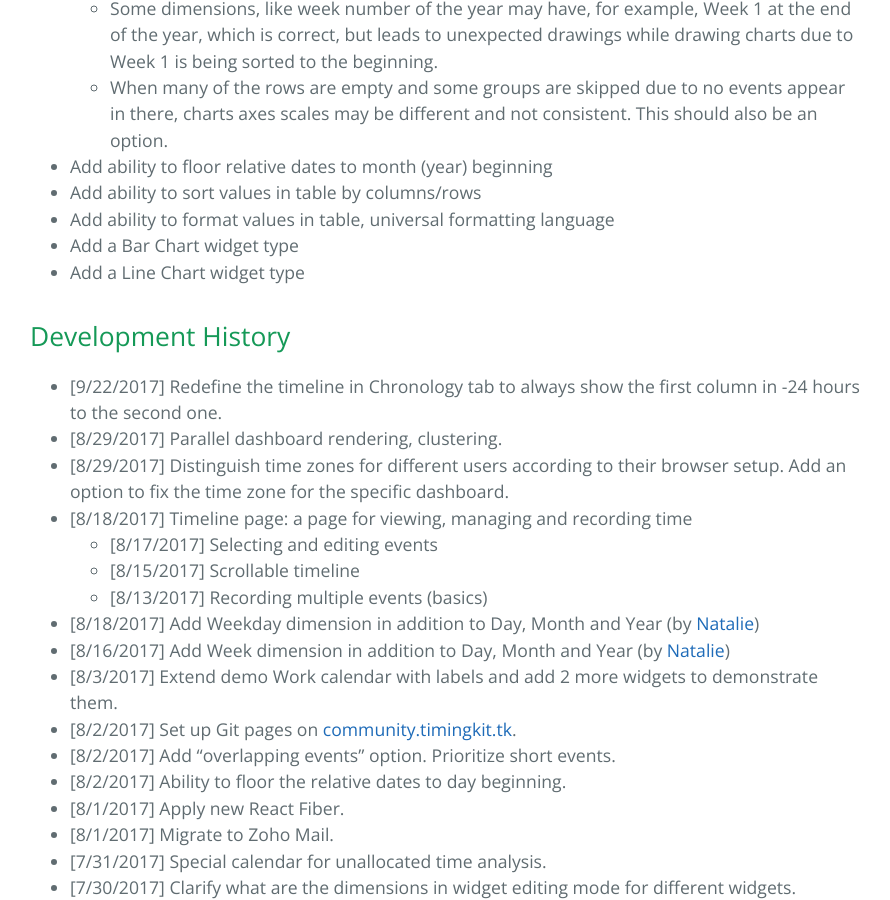
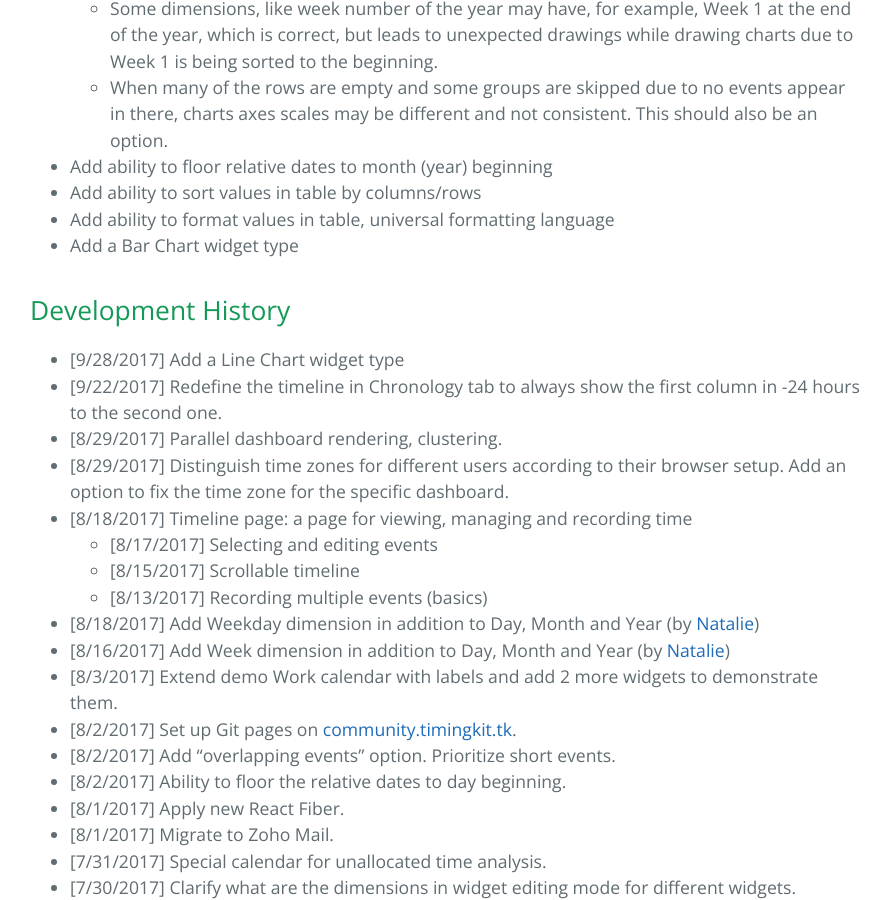
Before and after one commit to nikitaeverywhere/timingkit-community, a Jekyll site: the page built from docs/roadmap.md, in a window 1280 px wide and 900 px high, scrolled down 851 px. Shown: the whole window, without its empty margins (194-1084 px from the left). Built offline with Jekyll 4.4.1, drawn with Linux system fonts in a browser that asks for light colours.

Commit message:
[Upd] Roadmap

```diff
--- a/docs/roadmap.md
+++ b/docs/roadmap.md
@@ -21,11 +21,11 @@ Development Roadmap
 + Add ability to sort values in table by columns/rows
 + Add ability to format values in table, universal formatting language
 + Add a Bar Chart widget type
-+ Add a Line Chart widget type
 
 Development History
 -------------------
 
++ [9/28/2017] Add a Line Chart widget type
 + [9/22/2017] Redefine the timeline in Chronology tab to always show the first column in -24 hours to the second one.
 + [8/29/2017] Parallel dashboard rendering, clustering.
 + [8/29/2017] Distinguish time zones for different users according to their browser setup. Add an option to fix the time zone for the specific dashboard.
```
